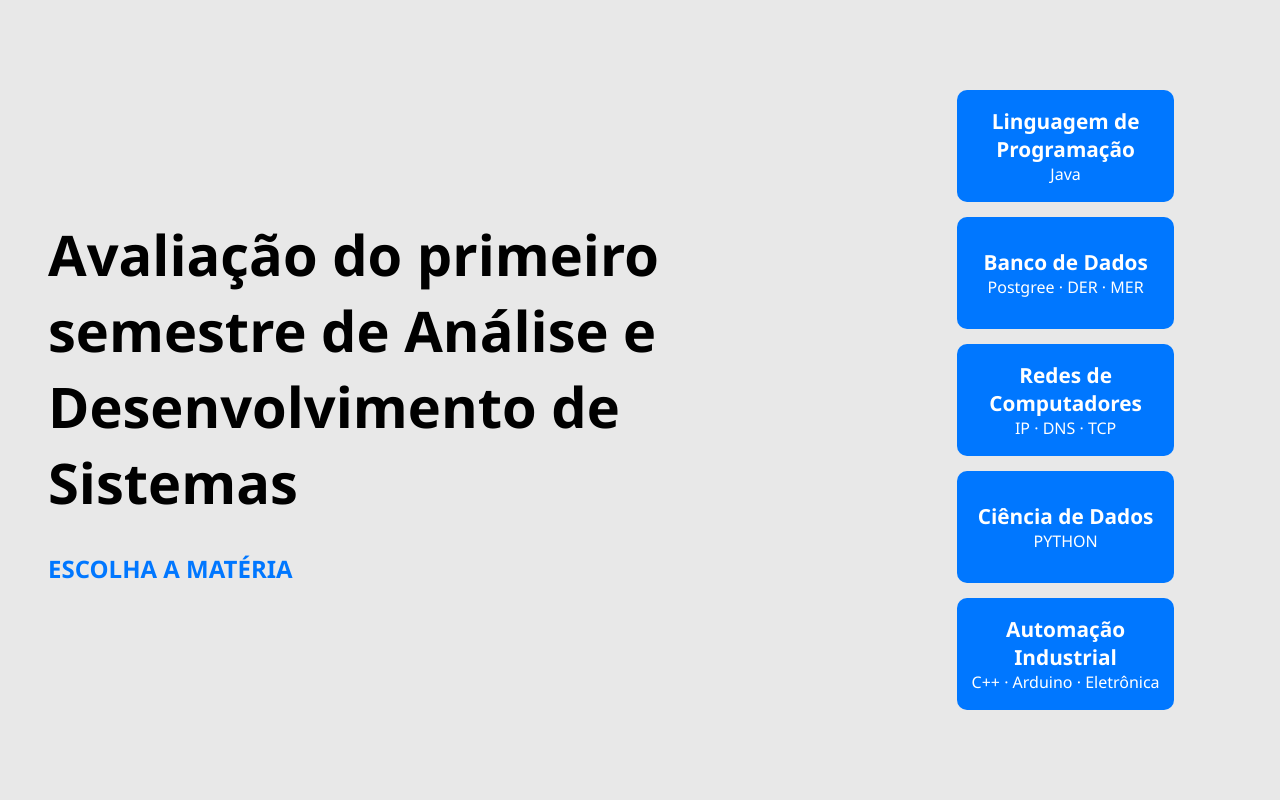
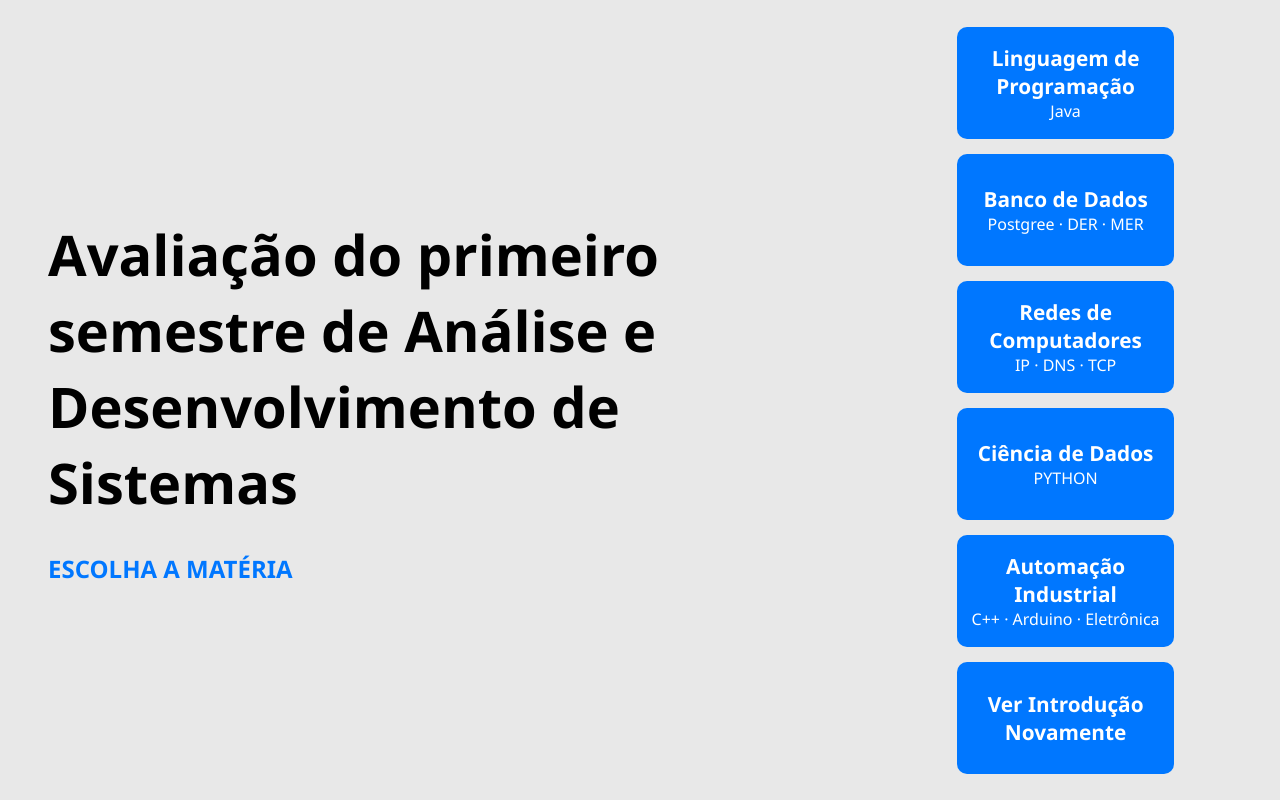
Before and after one commit to LucasDCSilva04/Portifolio_Primeiro_Semestre, a plain HTML site: page 01-Home/home.html in a window 1280 px wide. Drawn offline with Linux system fonts and the light colour scheme.

Commit message:
cardAddIntro

```diff
--- a/01-Home/home.css
+++ b/01-Home/home.css
@@ -29,7 +29,7 @@ a{
     align-items: flex-start;
     padding: 3rem;
     gap: 2rem;
-    transition: opacity .5s ease-in-out;
+    transition: opacity .4s ease-in-out;
     cursor: default;
 }
 
@@ -74,7 +74,7 @@ a{
     border-radius: 10px;
     color: white;
     cursor: pointer;
-    transition: .4s ease-in-out;
+    transition: .2s ease-in-out;
 }
 
 .cards .card p.tip {
@@ -97,6 +97,6 @@ a{
     transform: scale(0.9, 0.9);
 }
 
-.move1, .move2, .move3, .move4, .move5{
+.move1, .move2, .move3, .move4, .move5, .move6{
     transition: 0.4s ease-in-out;
 }
--- a/01-Home/home.js
+++ b/01-Home/home.js
@@ -59,6 +59,13 @@ function home(){
                         </div>
                     </div>
                 </a>
+                <a class="go" onclick=goIntro()>
+                    <div class="move6">
+                        <div class="card" id="card6">
+                            <p class="tip">Ver Introdução Novamente</p>
+                        </div>
+                    </div>
+                </a>
             </div>
         </div>
         `
@@ -84,7 +91,7 @@ function cardIn(){
     }
 
 function incrementa(){
-    if(i<5)
+    if(i<6)
         i++;
 
     cardIn();
@@ -126,3 +133,9 @@ function goAuto(){
     setTimeout(() => {
         window.location.href = "../Automation/automation.html";
     }, 600);}
+
+function goIntro(){
+    hideAll();
+    setTimeout(() => {
+        window.location.href = "../Intro.html";
+    }, 600);}
```
